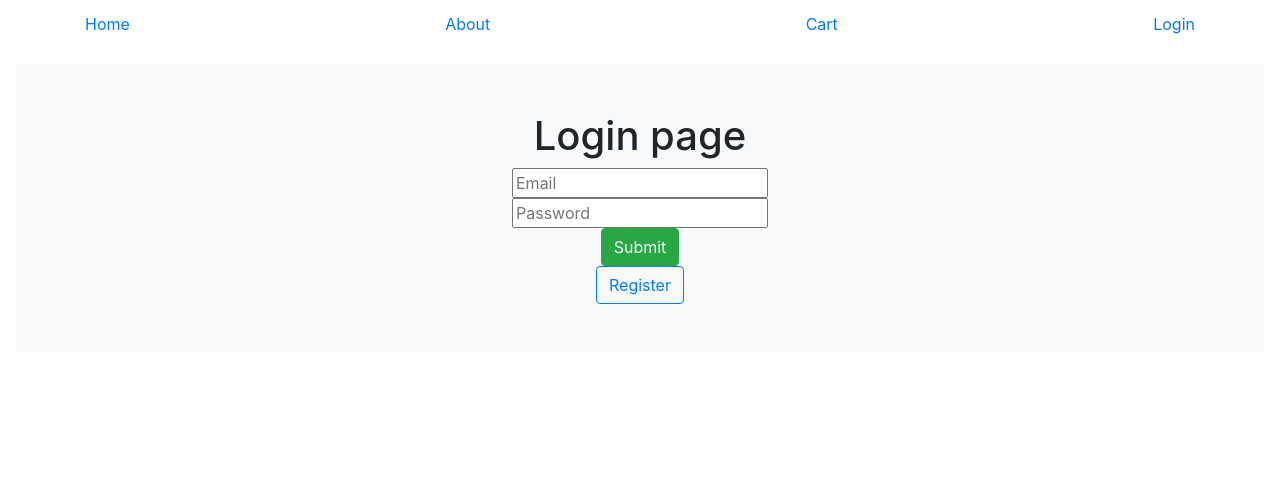
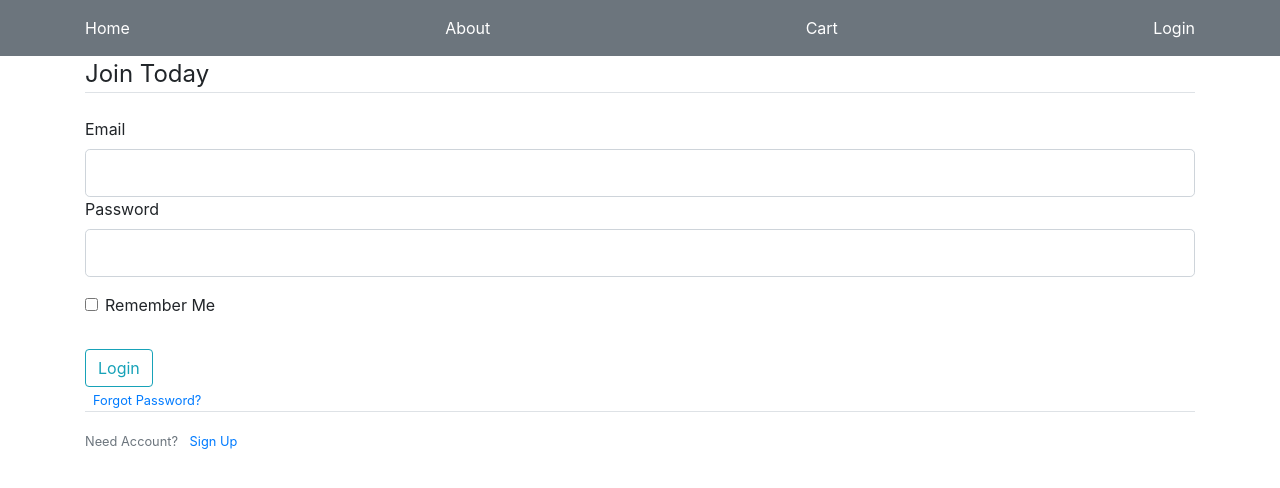
Before and after one commit to AleksandrBagdasarov/tryf_flask_v2, a Flask app: page /login in a window 1280 px wide. Shown: the top 488 px of the page. Run offline with Flask 2, Linux system fonts and the light colour scheme; parts of the project's set-up code (start-up, migrations or seed data) failed here and were passed over; some libraries are stand-ins or nearby versions.

Commit message:
fix wtfforms

```diff
--- a/mysite/forms.py
+++ b/mysite/forms.py
@@ -1,14 +1,14 @@
 from flask_wtf import FlaskForm
-from wtformds import StringField, PasswordField, SubmitField, BooleanField
-from wtforms.validators import DataRequired, Lenght, Email, EqualTo
+from wtforms import StringField, PasswordField, SubmitField, BooleanField
+from wtforms.validators import DataRequired, Length, Email, EqualTo
 
 
 class RegistrationForm(FlaskForm):
-    first_name = StringField('Username',
-                            validators=[DataRequired(), Lenght(min=2, max=20)])
+    first_name = StringField('First Name',
+                            validators=[DataRequired(), Length(min=2, max=20)])
 
-    last_name = StringField('Username',
-                            validators=[DataRequired(), Lenght(min=2, max=20)])
+    last_name = StringField('Last Name',
+                            validators=[DataRequired(), Length(min=2, max=20)])
 
     email = StringField('Email', validators=[DataRequired(), Email()])
 
--- a/mysite/templates/index.html
+++ b/mysite/templates/index.html
@@ -29,24 +29,39 @@
         }
     </style>
 
-
-    <title> {% block title %} {% endblock %} </title>
+    {% if title %}
+    <title> {{ title }} </title>
+    {% endif %}
 </head>
 
 <body>
-    <nav class="site-header sticky-top py-1">
-        <div class="container d-flex flex-column flex-md-row justify-content-between">
+    <header class="site-header">
+        <nav class="navbar navbar-expand-md navbar-dark bg-secondary fixed-top">
+            <div class="container d-flex flex-column flex-md-row justify-content-between">
 
-            <a class="py-2 d-none d-md-inline-block" href="/">Home</a>
-            <a class="py-2 d-none d-md-inline-block" href="about">About</a>
-            <a class="py-2 d-none d-md-inline-block" href="cart">Cart</a>
-            <a class="py-2 d-none d-md-inline-block" href="login">Login</a>
-        </div>
-    </nav>
-    <div class="position-relative overflow-hidden p-3 p-md-5 m-md-3 text-center bg-light">
-    {% block body %}
-    {% endblock %}
-    </div>
+                <a class="py-2 d-none d-md-inline-block text-white" href="/">Home</a>
+                <a class="py-2 d-none d-md-inline-block text-white" href="about">About</a>
+                <a class="py-2 d-none d-md-inline-block text-white" href="cart">Cart</a>
+                <a class="py-2 d-none d-md-inline-block text-white" href="login">Login</a>
+            </div>
+        </nav>
+    </header>
+
+    <main role="main" class="container">
+            <div class="col-md-8">
+                {% with messages = get_flashed_messages(with_categories=true) %}
+                {% if messages %}
+                {% for category, message in messages %}
+                <div class="alert alert-{{ category }}">
+                    {{ message }}
+                </div>
+                {% endfor %}
+                {% endif %}
+                {% endwith %}
+            </div>
+            {% block body %}
+            {% endblock %}
+    </main>
 </body>
 
 </html>
--- a/mysite/templates/login.html
+++ b/mysite/templates/login.html
@@ -1,11 +1,66 @@
 {% extends 'index.html' %}
 
-{% block title %}  Login  {% endblock %}
+{% block title %} Login {% endblock %}
 
 
 {% block body %}
-<h1>Login page</h1>
-<form action="login" method="POST">
+<h1>{{ title }} page</h1>
+
+<div class="content-section">
+    <form action="" method="POST">
+        {{ form.hidden_tag() }}
+        <fieldset class="form-group">
+            <legend class="border-bottom mb-4">Join Today</legend>
+
+            <div class="form-group">
+
+                {{ form.email.label(class="form-control-label") }}
+                {% if form.email.errors %}
+                {{ form.email(class="form-control-lg is-invalid") }}
+                <div class="invalid-feedback">
+                    {% for error in form.email.errors %}
+                    <span> {{ error }} </span>
+                    {% endfor %}
+                </div>
+                {% else %}
+                {{ form.email(class="form-control form-control-lg") }}
+                {% endif %}
+
+                <div class="form-group">
+
+                    {{ form.password.label(class="form-control-label") }}
+                    {% if form.password.errors %}
+                    {{ form.password(class="form-control-lg is-invalid") }}
+                    <div class="invalid-feedback">
+                        {% for error in form.password.errors %}
+                        <span> {{ error }} </span>
+                        {% endfor %}
+                    </div>
+                    {% else %}
+                    {{ form.password(class="form-control form-control-lg") }}
+                    {% endif %}
+
+                </div>
+                <div class="form-check">
+                    {{ form.remember(class="form-check-input") }}
+                    {{ form.remember.label(class="form-check-label") }}
+                </div>
+
+        </fieldset>
+        <div class="from-group">
+            {{ form.submit(class="btn btn-outline-info") }}
+        </div>
+        <small class="text-muted ml-2">
+            <a href="#">Forgot Password?</a>
+        </small>
+    </form>
+</div>
+<div class="border-top pt-3">
+    <small class="text-muted">
+        Need Account? <a class="ml-2" href="{{ url_for('register') }}">Sign Up</a>
+    </small>
+</div>
+<!--form action="login" method="POST">
     <input type="Email" placeholder="Email" name="email">
     <br>
     <input type="password" placeholder="Password" name="password">
@@ -13,7 +68,7 @@
     <button class="btn btn-success" type="submit">Submit</button>
     <br>
     <a class="btn btn-outline-primary" href="register">Register</a>
-</form>
+</form-->
 
 
 
--- a/mysite/views.py
+++ b/mysite/views.py
@@ -1,4 +1,4 @@
-from flask import render_template, redirect, request, url_for
+from flask import render_template, redirect, request, url_for, flash
 from mysite.forms import RegistrationForm, LoginForm
 
 
@@ -48,7 +48,8 @@ def profile():
 
 def register():
     form = RegistrationForm()
-    if request.method == 'POST':
+    if form.validate_on_submit():
+        flash(f'Account created for {form.first_name.data} {form.last_name.data}!', 'success')
         return redirect(url_for('home'))
     else:
         return render_template('register.html', title='Register', form=form)
```
Also changed, not shown: mysite/templates/register.html (+52 -2 lines).
